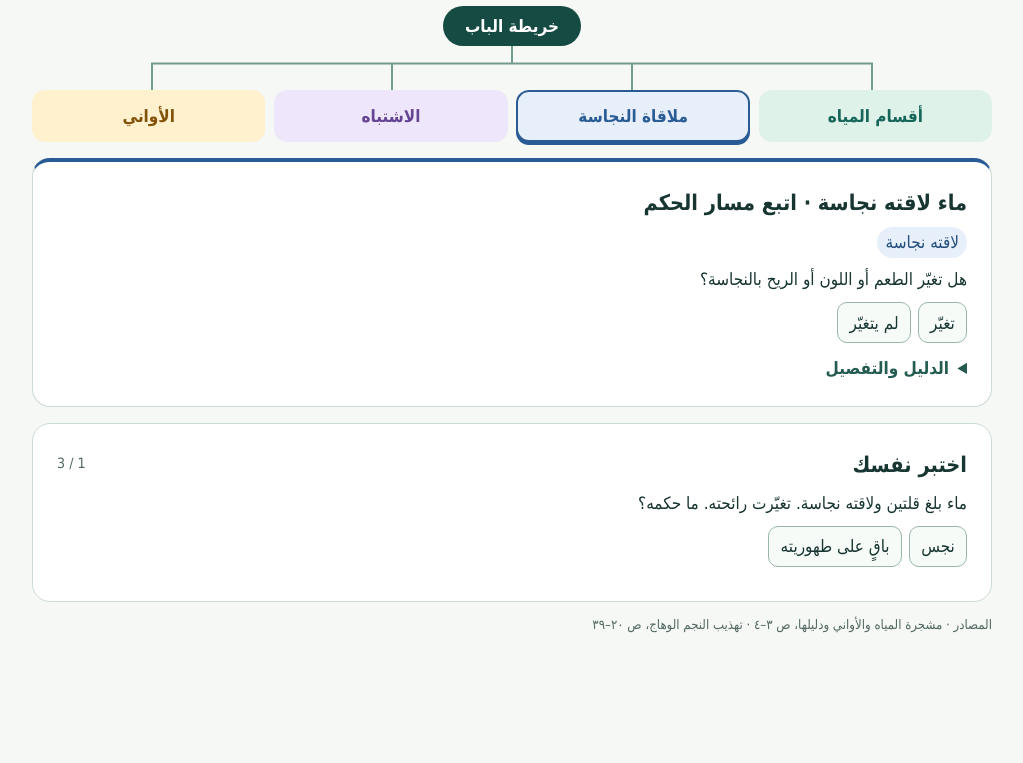
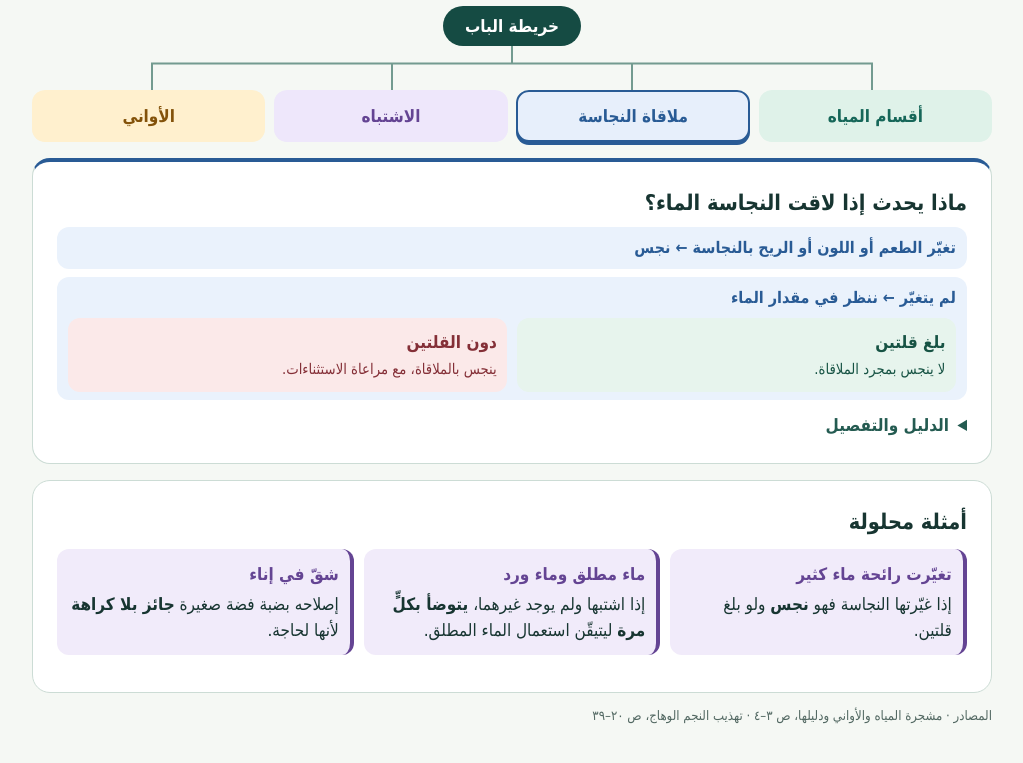
Before and after one commit to ziadkmansour/ziadkmansour.github.io, a plain HTML site: page index.html in a window 1280 px wide. Both pictures are taken after a click on the button "ملاقاة النجاسة". Shown: the part 163-926 px from the top of the page, without its empty margins (128-1151 px from the left). Before the commit the page ends 834 px from the top, so only its background shows below. Drawn offline with Linux system fonts and the light colour scheme.

Commit message:
Show worked examples and all ruling paths

```diff
--- a/index.html
+++ b/index.html
@@ -8,8 +8,9 @@
 :root{color-scheme:light;--ink:#173531;--green:#166759;--blue:#295b95;--amber:#83520a;--purple:#644493}
 *{box-sizing:border-box}body{margin:0;background:#f5f8f4;color:var(--ink);font:17px/1.55 Tahoma,Arial,sans-serif}main{width:min(960px,94%);margin:auto;padding:36px 0}h1,h2,p{margin:0}h1{font-size:clamp(2rem,7vw,4rem);line-height:1.2}h2{font-size:1.35rem}button,a{font:inherit}button{cursor:pointer}button:focus-visible,a:focus-visible,summary:focus-visible{outline:3px solid #236CA3;outline-offset:3px}header{display:flex;justify-content:space-between;align-items:center;gap:1rem;flex-wrap:wrap}.pdf{color:#174e44;background:#e1f1e8;padding:.55rem .9rem;border-radius:2rem;text-decoration:none}header p{color:#46635e;margin-bottom:.25rem}
 .map{margin:1.6rem 0 1rem}.root{background:#154b43;color:white;width:max-content;margin:auto;padding:.45rem 1.35rem;border-radius:2rem;font-weight:bold}.map svg{display:block;width:100%;height:44px;color:#739b90}.topics{display:grid;grid-template-columns:repeat(4,1fr);gap:.55rem}.topic{border:2px solid transparent;background:var(--tint);color:var(--accent);border-radius:13px;padding:.65rem .25rem;font-weight:bold}.topic[aria-pressed=true]{border-color:var(--accent);box-shadow:0 3px 0 var(--accent)}.topic:nth-child(1){--accent:var(--green);--tint:#dff2e9}.topic:nth-child(2){--accent:var(--blue);--tint:#e7effb}.topic:nth-child(3){--accent:var(--purple);--tint:#eee7fb}.topic:nth-child(4){--accent:var(--amber);--tint:#fff0ce}
-.panel,.quiz{background:#fff;border:1px solid #ccdcd5;border-radius:18px;padding:clamp(.75rem,3vw,1.5rem);margin-top:1rem}.panel{border-top:4px solid var(--accent,var(--green))}.cards{display:grid;grid-template-columns:repeat(3,1fr);gap:.6rem;margin:.8rem 0}.card{padding:.65rem;border-radius:12px;background:#e7f4ed;color:#175344}.card:nth-child(2){background:#fff1d6;color:#744a0b}.card:nth-child(3){background:#fbe9e9;color:#842f37}.card strong{display:block}.card span{font-size:.92rem}.choices{display:flex;gap:.45rem;flex-wrap:wrap;margin:.6rem 0}.choices button,.secondary{border:1px solid #99b6aa;border-radius:10px;background:#f7fbf8;color:var(--ink);padding:.4rem .7rem}.trail{display:flex;align-items:center;gap:.35rem;flex-wrap:wrap;margin:.5rem 0}.trail span{background:#e6effa;color:#234d7e;padding:.15rem .5rem;border-radius:1rem}.result{padding:.55rem .7rem;background:#e5f4ea;border-inline-start:4px solid var(--green);border-radius:8px}.danger{background:#fce8e9;border-color:#982f39}.review{background:#f2ebfa;border-color:var(--purple)}details{margin-top:.75rem;color:#40554e}summary{cursor:pointer;color:#245b51;font-weight:bold}.quiz header{margin-bottom:.55rem}.quiz button:disabled{cursor:default}.quiz button[data-outcome=correct]{background:#dff2e9;border-color:#297756}.quiz button[data-outcome=wrong]{background:#fce8e9;border-color:#982f39}.quiz small{color:#526862}.secondary{margin-top:.6rem}footer{margin-top:.85rem;color:#526862;font-size:.82rem}
+.panel,.worked{background:#fff;border:1px solid #ccdcd5;border-radius:18px;padding:clamp(.75rem,3vw,1.5rem);margin-top:1rem}.panel{border-top:4px solid var(--accent,var(--green))}.cards{display:grid;grid-template-columns:repeat(3,1fr);gap:.6rem;margin:.8rem 0}.card{padding:.65rem;border-radius:12px;background:#e7f4ed;color:#175344}.card:nth-child(2){background:#fff1d6;color:#744a0b}.card:nth-child(3){background:#fbe9e9;color:#842f37}.card strong{display:block}.card span{font-size:.92rem}details{margin-top:.75rem;color:#40554e}summary{cursor:pointer;color:#245b51;font-weight:bold}footer{margin-top:.85rem;color:#526862;font-size:.82rem}
 @media(max-width:575px){main{padding-top:20px}.topics{grid-template-columns:repeat(2,1fr)}.map svg{height:22px}.cards{grid-template-columns:1fr}}
+.examples{margin-top:.7rem}.example{padding:.7rem;border-radius:12px;background:#f1ebfa;border-inline-start:4px solid #644493}.example strong{color:#644493}.example p{margin-top:.25rem}.flow-group{margin-top:.5rem;border-radius:12px;background:#eaf2fc;padding:.55rem .7rem}.flow-group h3{margin:0;font-size:1rem;color:#295b95}.flow-group .cards{margin:.45rem 0 0;grid-template-columns:repeat(2,minmax(0,1fr))}.flow-arrow{color:#295b95;font-weight:bold}.card.danger-card{background:#fbe9e9;color:#842f37}.flow-group .card.clear-card{background:#e7f4ed;color:#175344}@media(max-width:575px){.map svg{display:none}.topics{margin-top:.6rem}.flow-group .cards{grid-template-columns:1fr}}
 </style>
 </head>
 <body>
@@ -26,7 +27,14 @@
 </div>
 </nav>
 <section id="lesson" class="panel" aria-label="الفرع المختار"></section>
-<section class="quiz" aria-labelledby="practice"><header><h2 id="practice">اختبر نفسك</h2><small id="count"></small></header><div id="quiz-body"></div><p id="feedback" role="status"></p><button id="next" class="secondary" hidden>السؤال التالي</button></section>
+<section class="worked" aria-labelledby="practice">
+<h2 id="practice">أمثلة محلولة</h2>
+<div class="cards examples">
+<article class="example"><strong>تغيّرت رائحة ماء كثير</strong><p>إذا غيّرتها النجاسة فهو <b>نجس</b> ولو بلغ قلتين.</p></article>
+<article class="example"><strong>ماء مطلق وماء ورد</strong><p>إذا اشتبها ولم يوجد غيرهما، <b>يتوضأ بكلٍّ مرة</b> ليتيقّن استعمال الماء المطلق.</p></article>
+<article class="example"><strong>شقّ في إناء</strong><p>إصلاحه بضبة فضة صغيرة <b>جائز بلا كراهة</b> لأنها لحاجة.</p></article>
+</div>
+</section>
 <footer>المصادر · مشجرة المياه والأواني ودليلها، ص ٣–٤ · تهذيب النجم الوهاج، ص ٢٠–٣٩</footer>
 </main>
 <script>
@@ -34,21 +42,21 @@ const topics = {
   types: {
     title: 'ما الفرق بين أقسام الماء؟',
     cards: [['طَهور','يرفع الحدث ويزيل النجس.'],['طاهر غير طَهور','مثل المستعمل في فرض الطهارة في الجديد.'],['نجس','مثل الماء الذي غيّرت النجاسة أحد أوصافه.']],
-    detail: 'الماء المطلق ما يقع عليه اسم ماء بلا قيد. يبقى طهورًا مع تغير يسير بطاهر لا يسلبه الاسم. قال تعالى ﴿وَأَنزَلْنَا مِنَ السَّمَاءِ مَاءً طَهُورًا﴾ [الفرقان ٤٨].'
+    detail: 'الماء المطلق ما يقع عليه اسم ماء بلا قيد. يبقى طهورًا مع تغيّر يسير بطاهر لا يسلبه الاسم، أو تغيّر بمكث أو طين أو طحلب. والمستعمل إذا جُمع حتى بلغ قلتين عاد طهورًا في الأصح. قال تعالى ﴿وَأَنزَلْنَا مِنَ السَّمَاءِ مَاءً طَهُورًا﴾ [الفرقان ٤٨].'
   },
   contact: {
-    title: 'ماء لاقته نجاسة · اتبع مسار الحكم',
-    detail: 'يستثنى ما لا يدركه الطرف على ما رجحه النووي، وميتة ما لا دم له سائل إذا وقعت بنفسها ولم تغيّر المائع. قال ﷺ «إذا بلغ الماء قلتين لم يحمل الخبث».'
+    title: 'ماذا يحدث إذا لاقت النجاسة الماء؟',
+    detail: 'القلتان نحو ١٩٣ لترًا بحسب تقدير المشجرة. ويطهر الماء الكثير إذا زال تغيّره بنفسه أو بماء. ويستثنى ما لا يدركه الطرف على ما رجحه النووي، وميتة ما لا دم له سائل إذا وقعت بنفسها ولم تغيّر المائع. قال ﷺ «إذا بلغ الماء قلتين لم يحمل الخبث».'
   },
   doubt: {
     title: 'ما الذي اشتبه بالماء الطَهور؟',
     cards: [['ماء نجس','يتحرّى بعلامة ويعمل بغلبة الظن.'],['بول','يريقهما أو يخلطهما، ثم يتيمم على الصحيح.'],['ماء ورد','يتوضأ بكلٍّ مرة إن لم يجد غيرهما.']],
-    detail: 'يُعتمد خبر العدل بالتنجس إذا بيّن سببًا منجسًا في المذهب أو كان فقيهًا موافقًا.'
+    detail: 'يُعتمد خبر العدل بالتنجس إذا بيّن سببًا منجسًا في المذهب أو كان فقيهًا موافقًا. وبعد التحري تُستحب إراقة الماء الآخر.'
   },
   vessels: {
     title: 'ما نوع الإناء؟',
     cards: [['إناء طاهر','الأصل جواز استعماله.'],['مُضبَّب بالفضة','الحكم يتبع الحجم والحاجة.'],['ذهب أو فضة','يحرم الاستعمال، ويصح الوضوء منه مع الإثم.']],
-    detail: 'ضبة الفضة الصغيرة لحاجة جائزة بلا كراهة، والكبيرة لزينة حرام. وتجوز مع الكراهة إذا كانت صغيرة لزينة أو كبيرة لحاجة. دليل الجواز خبر القدح المشقوق الذي سُلسل بفضة (البخاري).'
+    detail: 'تحرم ضبة الذهب على المذهب، وتجوز عند الضرورة. ضبة الفضة الصغيرة لحاجة جائزة بلا كراهة، والكبيرة لزينة حرام. وتجوز مع الكراهة إذا كانت صغيرة لزينة أو كبيرة لحاجة. دليل الجواز خبر القدح المشقوق الذي سُلسل بفضة (البخاري).'
   }
 };
 const lesson = document.querySelector('#lesson');
@@ -64,68 +72,20 @@ function renderTopic(key) {
 }
 topicButtons.forEach(button => button.addEventListener('click', () => renderTopic(button.dataset.topic)));
 
-const decisions = {
-  start: {question:'هل تغيّر الطعم أو اللون أو الريح بالنجاسة؟', options:[['تغيّر','changed'],['لم يتغيّر','amount']]},
-  amount: {path:['لم يتغيّر'], question:'هل بلغ الماء قلتين؟', options:[['بلغ قلتين','large'],['دون القلتين','small']]},
-  changed: {path:['تغيّر'], result:'نجس · لأن النجاسة غيّرت أحد أوصافه.', danger:true},
-  small: {path:['لم يتغيّر','دون القلتين'], result:'نجس بالملاقاة، مع مراعاة الاستثناءات.', danger:true},
-  large: {path:['لم يتغيّر','بلغ قلتين'], result:'لا ينجس بمجرد الملاقاة.'}
-};
-function renderDecision(key='start', moveFocus=false) {
-  const step = decisions[key];
-  const view = document.querySelector('#decision');
-  const trail = ['لاقته نجاسة', ...(step.path || [])].map(item => '<span>' + item + '</span>').join('<b aria-hidden="true">←</b>');
-  view.innerHTML = '<div class="trail" aria-label="المسار">' + trail + '</div>' +
-    (step.options ? '<p tabindex="-1">' + step.question + '</p><div class="choices">' + step.options.map(([label, next]) => '<button data-step="' + next + '">' + label + '</button>').join('') + '</div>' :
-      '<p tabindex="-1" class="result ' + (step.danger ? 'danger' : '') + '">' + step.result + '</p><button class="secondary" data-step="start">أعد المسار</button>');
-  if (moveFocus) view.querySelector('[tabindex]').focus();
+function renderDecision() {
+  document.querySelector('#decision').innerHTML = `
+    <div class="flow-group">
+      <h3>تغيّر الطعم أو اللون أو الريح بالنجاسة <span class="flow-arrow" aria-hidden="true">←</span> نجس</h3>
+    </div>
+    <div class="flow-group">
+      <h3>لم يتغيّر <span class="flow-arrow" aria-hidden="true">←</span> ننظر في مقدار الماء</h3>
+      <div class="cards">
+        <div class="card clear-card"><strong>بلغ قلتين</strong><span>لا ينجس بمجرد الملاقاة.</span></div>
+        <div class="card danger-card"><strong>دون القلتين</strong><span>ينجس بالملاقاة، مع مراعاة الاستثناءات.</span></div>
+      </div>
+    </div>`;
 }
-lesson.addEventListener('click', event => {
-  const button = event.target.closest('[data-step]');
-  if (button) renderDecision(button.dataset.step, true);
-});
-
-const practice = [
-  ['ماء بلغ قلتين ولاقته نجاسة. تغيّرت رائحته. ما حكمه؟',['نجس','باقٍ على طهوريته'],0,'التغيّر بالنجاسة ينجّس الماء وإن بلغ قلتين.'],
-  ['اشتبه ماء مطلق بماء ورد ولم تجد غيرهما. ماذا تفعل؟',['أتحرّى أحدهما','أتوضأ بكلٍّ مرة'],1,'تتوضأ بكلٍّ مرة لتتيقن استعمال الماء المطلق.'],
-  ['ضبة فضة صغيرة لإصلاح شق في إناء. ما حكمها؟',['جائزة بلا كراهة','جائزة مع الكراهة','حرام'],0,'الصغيرة لحاجة جائزة بلا كراهة.']
-];
-const quizBody = document.querySelector('#quiz-body');
-const feedback = document.querySelector('#feedback');
-const next = document.querySelector('#next');
-const arabic = new Intl.NumberFormat('ar');
-let index = 0;
-function renderQuiz(moveFocus=false) {
-  const [question, options] = practice[index];
-  document.querySelector('#count').textContent = arabic.format(index + 1) + ' / ' + arabic.format(practice.length);
-  feedback.textContent = '';
-  feedback.className = '';
-  next.hidden = true;
-  quizBody.innerHTML = '<p tabindex="-1">' + question + '</p><div class="choices">' + options.map((answer, position) => '<button data-answer="' + position + '">' + answer + '</button>').join('') + '</div>';
-  if (moveFocus) quizBody.querySelector('p').focus();
-}
-quizBody.addEventListener('click', event => {
-  const choice = event.target.closest('[data-answer]');
-  if (!choice || choice.disabled) return;
-  const [, , correct, reason] = practice[index];
-  const right = Number(choice.dataset.answer) === correct;
-  quizBody.querySelectorAll('button').forEach(button => {
-    button.disabled = true;
-    if (Number(button.dataset.answer) === correct) button.dataset.outcome = 'correct';
-    else if (button === choice) button.dataset.outcome = 'wrong';
-  });
-  feedback.className = 'result review';
-  feedback.textContent = (right ? 'أحسنت. ' : 'الجواب الصحيح · ') + reason;
-  next.textContent = index === practice.length - 1 ? 'أعد الاختبار' : 'السؤال التالي';
-  next.hidden = false;
-  next.focus();
-});
-next.addEventListener('click', () => {
-  index = (index + 1) % practice.length;
-  renderQuiz(true);
-});
 renderTopic('types');
-renderQuiz();
 </script>
 </body>
 </html>
```
